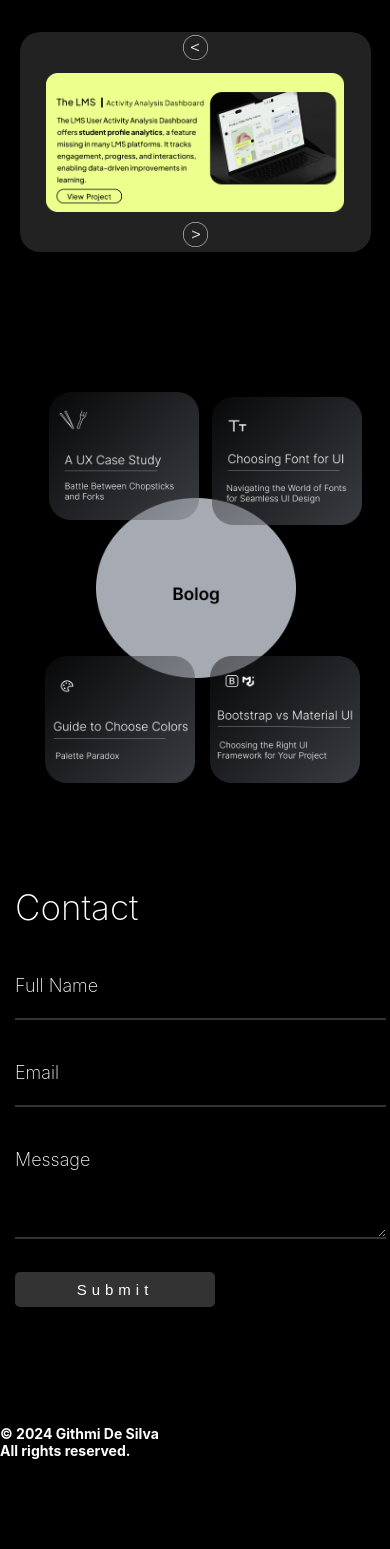
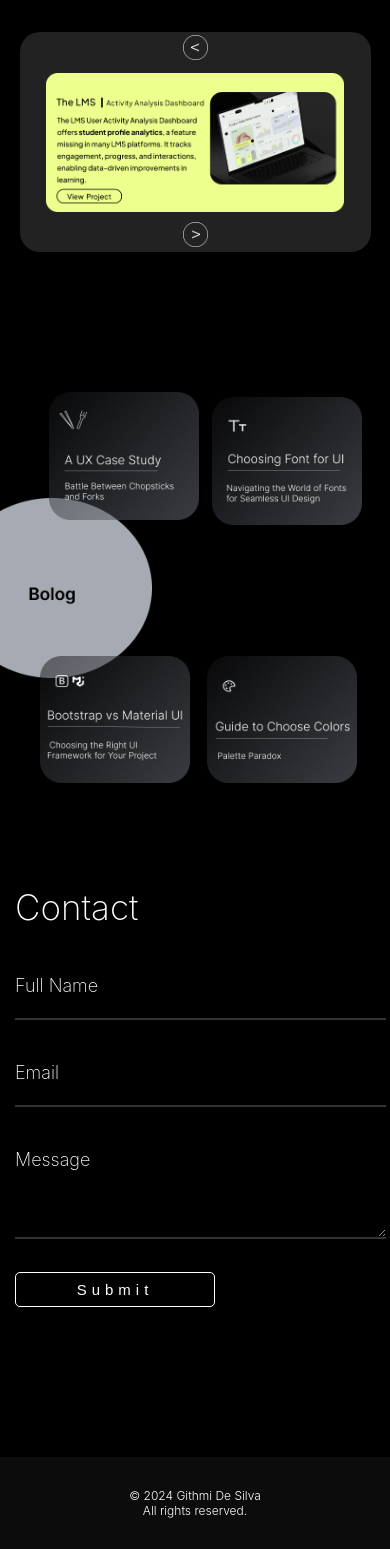
Before and after one commit to GithmiNiseka/Githmi_portfolio, a React (Create React App) app: page / in a window 390 px wide. Shown: the part 1175-2724 px from the top of the page. Before the commit the page ends 2653 px from the top, so only its background shows below. Built offline with nearby package versions, Linux system fonts and the light colour scheme.

Commit message:
Update App.css

```diff
--- a/src/App.css
+++ b/src/App.css
@@ -254,26 +254,26 @@ textarea {
 }
 
 button {
-
-  background-color: #333;
+  background-color: transparent; /* Removes background color */
+  border: 0.2px solid #ffffff; /* White border */
   color: white;
-  border: none;
   border-radius: 5px;
   cursor: pointer;
-  font-size: 20px;
+  font-size: 18px;
   margin-top: 30px;
-  font-weight: 300;
+  font-weight: 1150;
   letter-spacing: 5px;
-  width: 300px;
-  height: 32px;
+  width: 200px;
+  height: 35px;
   box-shadow: 0 4px 4px rgba(0, 0, 0, 0.25);
   transition: box-shadow 200ms ease-in-out, transform 200ms ease-in-out;
-
 }
 
 button:hover {
-  background-color: #555;
+  background-color: rgba(255, 255, 255, 0.1); /* Slight background effect on hover */
+  border-color: #ffffff;
 }
+
 
 .error {
   color: red;
@@ -291,7 +291,7 @@ button:hover {
 }
 
 .blogCirlce {
-  margin-left: 40%;
+  margin-left: 3%;
   position: relative;
   width: 350px;
   height: auto;
@@ -299,7 +299,7 @@ button:hover {
 }
 
 .fork, .font, .color, .bvsm {
-  position: absolute;
+  position: relative;
   width: 250px;
   height: auto;
   border-radius: 12px; /* Optional */
@@ -308,24 +308,24 @@ button:hover {
 }
 
 .fork {
-  top: 300%;
+  top: -220px;
   left: 14%;
 }
 
 .font {
-  top:300%;
-  left: 40%;
+  top:-220px;
+  left: 23%;
   transform: translateX(-50%);
 }
 
 .color {
-  top: 340%;
-  right: 28%;
+  top: 100px;
+  right: -150px;
 }
 
 .bvsm {
-  top: 340%;
-  right: 20%;
+  top: 100px;
+  right: 35%;
   transform: translateX(50%);
 }
 
@@ -536,8 +536,8 @@ button:hover {
   }
 
   .color{
-    top:-190px;
-    right:-35px;
+    top:-40px;
+    right:15px;
   }
 
   .bvsm{
@@ -607,3 +607,37 @@ a{
   text-decoration: none;
   color: #ffffff;
 }
+
+.footer{
+  margin-top: 50px;
+  background-color: #0c0c0c;
+  width: 100%;
+  height: 50px;
+}
+
+.footerText{
+  text-align: center;
+  font-weight: 300;
+}
+
+@media screen and (max-width: 768px) {
+  .footer {
+    height: auto; /* Adjust height based on content */
+    padding: 10px 0; /* Add padding for spacing */
+    text-align: center;
+  }
+
+  .footerText {
+    font-size: 14px; /* Reduce font size for smaller screens */
+  }
+}
+
+@media screen and (max-width: 480px) {
+  .footer {
+    padding: 15px 0; /* More padding for smaller devices */
+  }
+
+  .footerText {
+    font-size: 12px; /* Even smaller font for mobile screens */
+  }
+}
```
